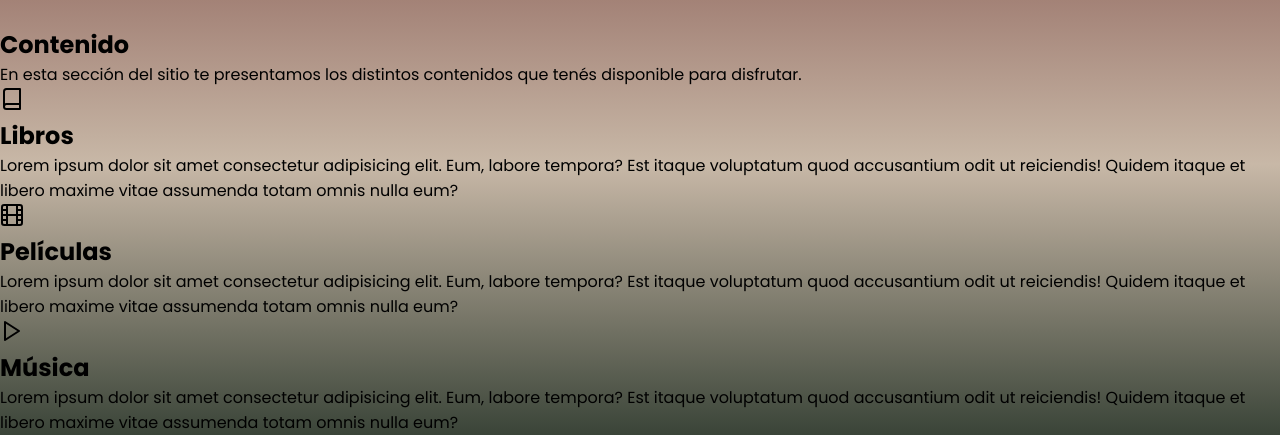
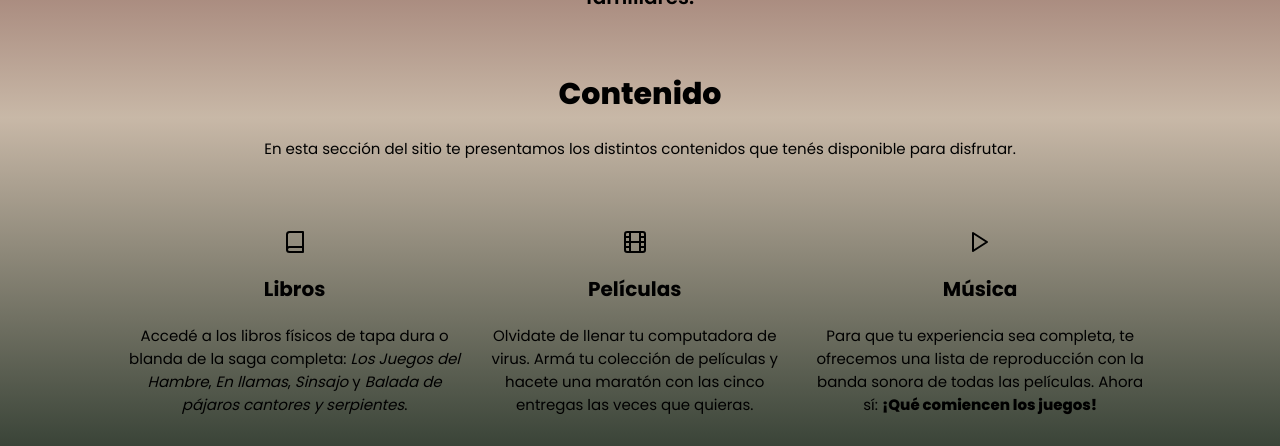
Before and after one commit to nasvadev/landing-page, a plain HTML site: page index.html in a window 1280 px wide. Shown: the part 648-1094 px from the top of the page. Drawn offline with Linux system fonts and the light colour scheme.

Commit message:
Hice algunas modificaciones de estilo y agregué la sección cards

```diff
--- a/assets/style.css
+++ b/assets/style.css
@@ -27,7 +27,7 @@ body {
   background: linear-gradient(
     180deg,
     rgba(91, 24, 24, 1) 30%,
-    rgba(200, 184, 167, 1) 75%,
+    rgba(200, 184, 167, 1) 70%,
     rgba(58, 68, 56, 1) 100%
   );
 }
@@ -70,7 +70,7 @@ main {
   display: flex;
   justify-content: space-around;
   align-items: center;
-  padding: 120px 0px;
+  padding: 100px 0px;
   width: 90%;
 }
 
@@ -87,7 +87,7 @@ main {
 
 h1 {
   font-weight: 800;
-  font-size: 35px;
+  font-size: 45px;
   color: var(--font-white);
   font-style: italic;
   display: flex;
@@ -98,20 +98,20 @@ h1 {
 .hero-presentation p {
   color: var(--font-white);
   font-size: 15px;
-  font-weight: 100px;
+  font-weight: 100;
   max-width: 450px;
 }
 
 .hero-buttons {
   display: flex;
-  gap: 15px;
+  gap: 14px;
 }
 
 .hero-buttons a {
   border: 2px solid black;
   border-radius: 20px;
   padding: 5px 10px;
-  font-size: 12px;
+  font-size: 14px;
   font-weight: 500;
 }
 
@@ -132,10 +132,100 @@ h1 {
   width: 70%;
   max-width: 850;
   padding: 30px 0;
-  font-weight: 500;
+  font-size: 20px;
+  font-weight: 600;
   text-align: center;
 }
 
 .about p span {
   font-style: italic;
 }
+
+.cards {
+  display: flex;
+  flex-direction: column;
+  justify-content: center;
+  align-items: center;
+  gap: 100px;
+}
+
+.cards-contenido {
+  display: flex;
+  flex-direction: column;
+  justify-content: center;
+  width: 80%;
+  max-width: 850;
+  padding: 30px 0;
+  gap: 70px;
+}
+
+.cards-contenido-title-description {
+  display: flex;
+  flex-direction: column;
+  justify-content: center;
+  align-items: center;
+  gap: 20px;
+}
+
+h2 {
+  font-size: 30px;
+  font-weight: 900;
+}
+
+.cards-contenido-title-description p {
+  color: var(--font-black);
+  font-size: 15px;
+  font-weight: 400;
+  max-width: 850px;
+}
+
+.cards-contenido-products {
+  display: flex;
+  justify-content: center;
+  align-items: center;
+  gap: 20px;
+}
+
+.cards-contenido-products h3 {
+  font-size: 20px;
+}
+
+.cards-contenido-products p {
+  font-size: 15px;
+  font-weight: 400;
+}
+
+.books {
+  display: flex;
+  flex-direction: column;
+  justify-content: center;
+  align-items: center;
+  text-align: center;
+  gap: 20px;
+}
+
+.books span {
+  font-style: italic;
+}
+
+.movies {
+  display: flex;
+  flex-direction: column;
+  justify-content: center;
+  align-items: center;
+  text-align: center;
+  gap: 20px;
+}
+
+.music {
+  display: flex;
+  flex-direction: column;
+  justify-content: center;
+  align-items: center;
+  text-align: center;
+  gap: 20px;
+}
+
+.music span {
+  font-weight: 800;
+}
--- a/index.html
+++ b/index.html
@@ -51,7 +51,7 @@
           familiares.
         </p>
       </section>
-      <section class="cards"></section>
+      <section class="cards">
         <div class="cards-contenido">
           <div class="cards-contenido-title-description">
             <h2>Contenido</h2>
@@ -59,40 +59,39 @@
               En esta sección del sitio te presentamos los distintos contenidos
               que tenés disponible para disfrutar.
             </p>
+          </div>
           <div class="cards-contenido-products">
             <div class="books">
               <img src="./assets/book.svg" alt="Ícono de libro" />
-              <h2>Libros</h2>
+              <h3>Libros</h3>
               <p>
-                Lorem ipsum dolor sit amet consectetur adipisicing elit. Eum,
-                labore tempora? Est itaque voluptatum quod accusantium odit ut
-                reiciendis! Quidem itaque et libero maxime vitae assumenda totam
-                omnis nulla eum?
+                Accedé a los libros físicos de tapa dura o blanda de la saga
+                completa: <span>Los Juegos del Hambre</span>,
+                <span>En llamas</span>, <span>Sinsajo</span> y
+                <span>Balada de pájaros cantores y serpientes</span>.
               </p>
             </div>
             <div class="movies">
               <img src="./assets/film.svg" alt="Ícono de película" />
-              <h2>Películas</h2>
+              <h3>Películas</h3>
               <p>
-                Lorem ipsum dolor sit amet consectetur adipisicing elit. Eum,
-                labore tempora? Est itaque voluptatum quod accusantium odit ut
-                reiciendis! Quidem itaque et libero maxime vitae assumenda totam
-                omnis nulla eum?
+                Olvidate de llenar tu computadora de virus. Armá tu colección de
+                películas y hacete una maratón con las cinco entregas las veces
+                que quieras.
               </p>
             </div>
             <div class="music">
               <img src="./assets/play.svg" alt="Ícono de reproducir música" />
-              <h2>Música</h2>
+              <h3>Música</h3>
               <p>
-                Lorem ipsum dolor sit amet consectetur adipisicing elit. Eum,
-                labore tempora? Est itaque voluptatum quod accusantium odit ut
-                reiciendis! Quidem itaque et libero maxime vitae assumenda totam
-                omnis nulla eum?
+                Para que tu experiencia sea completa, te ofrecemos una lista de
+                reproducción con la banda sonora de todas las películas. Ahora
+                sí: <span>¡Qué comiencen los juegos!</span>
               </p>
             </div>
           </div>
         </div>
-      </div>
+      </section>
     </main>
   </body>
 </html>
```
Lines whose indentation alone changed are shown as unchanged.
